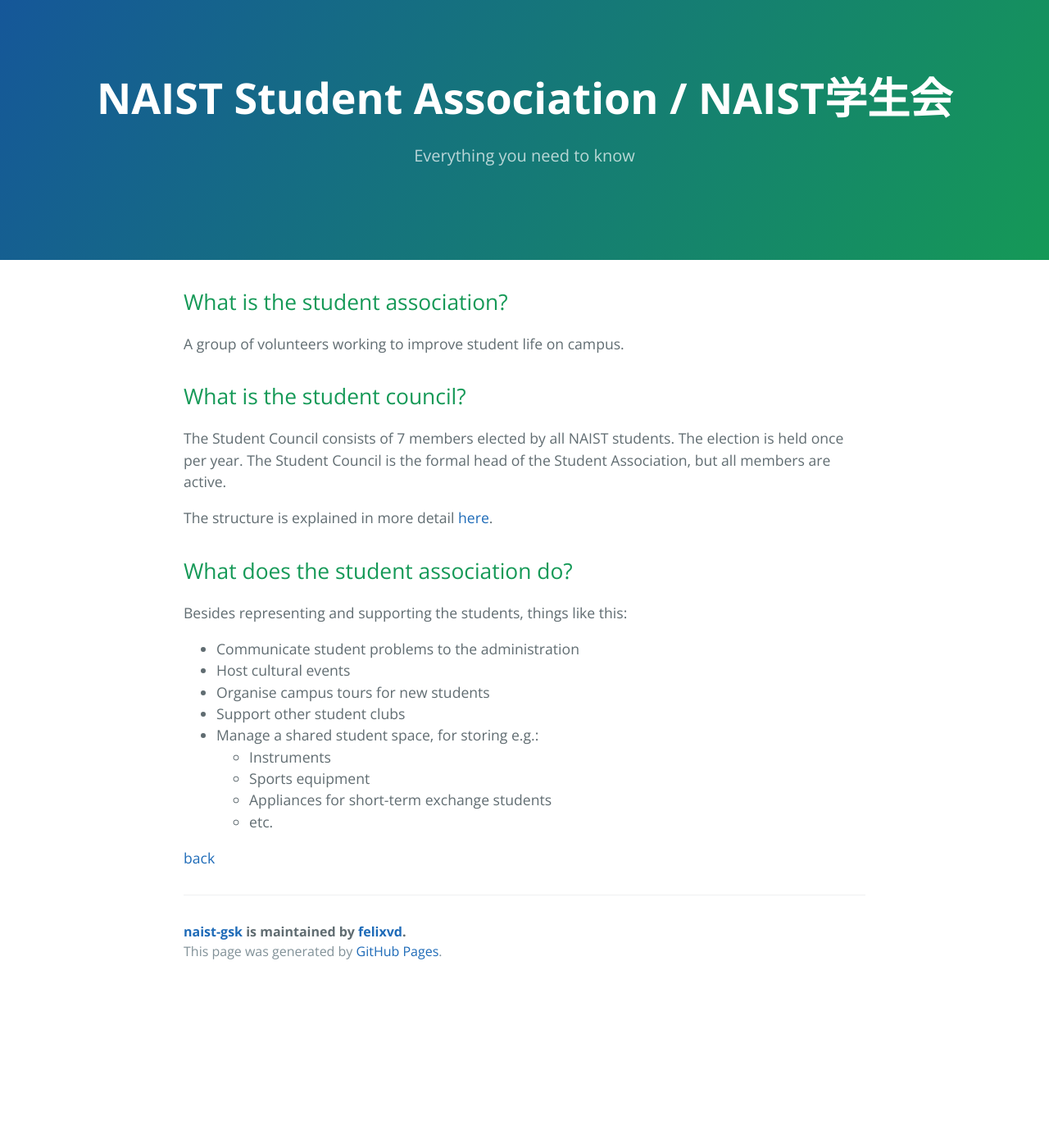
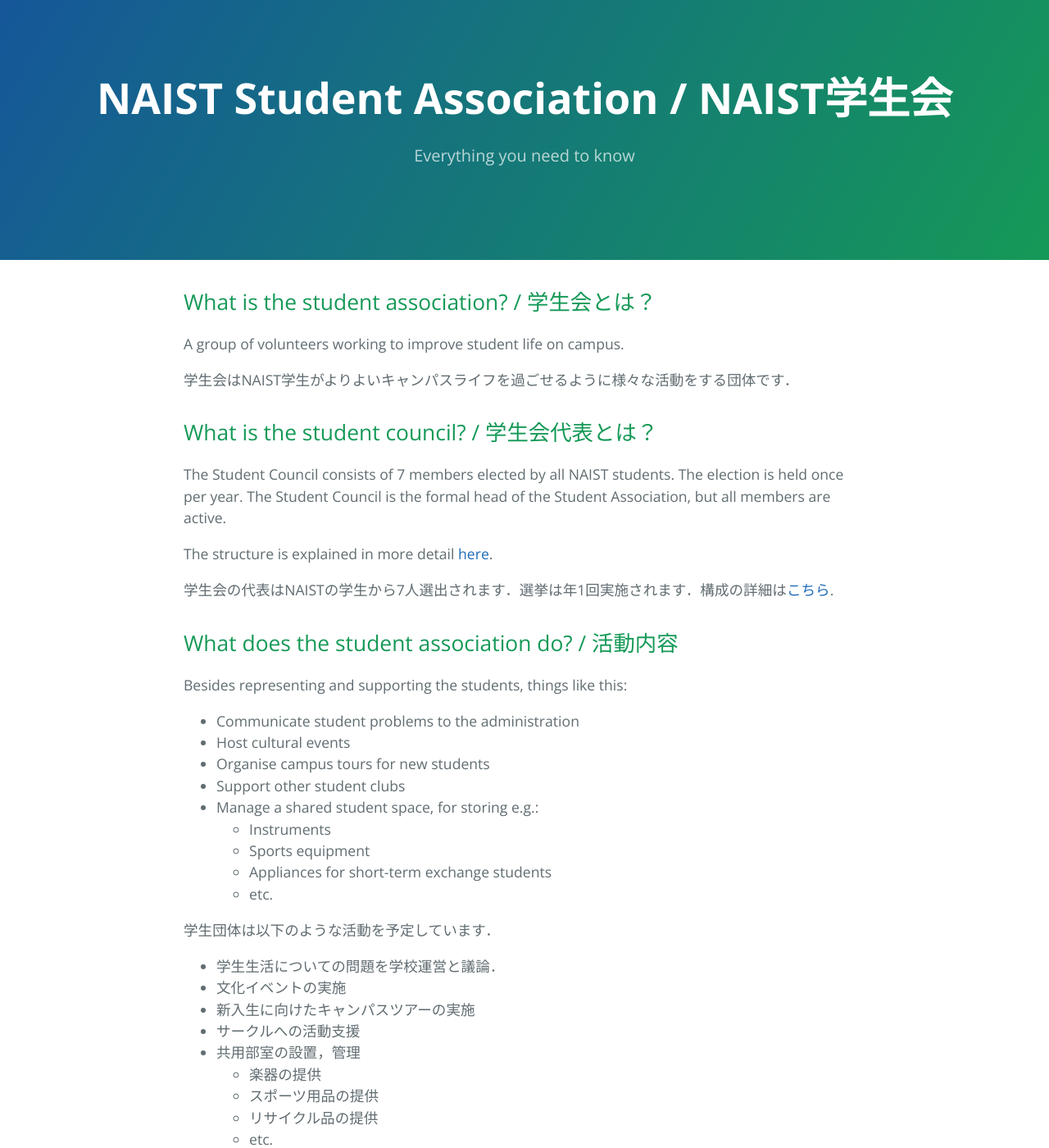
Before and after one commit to felixvd/naist-gsk, a Jekyll site: the page built from introduction.md, in a window 1280 px wide and 1400 px high. Shown: the whole window at 82% size. Built offline with Jekyll 4.4.1, drawn with Linux system fonts in a browser that asks for light colours; our own code applies the rules of GitHub Pages for plain Markdown files.

Commit message:
Added JP translations (Thanks Kanda)

```diff
--- a/introduction.md
+++ b/introduction.md
@@ -2,17 +2,21 @@
 layout: default
 ---
 
-## What is the student association?
+## What is the student association? / 学生会とは？
 
 A group of volunteers working to improve student life on campus.
 
-## What is the student council?
+学生会はNAIST学生がよりよいキャンパスライフを過ごせるように様々な活動をする団体です．
+
+## What is the student council? / 学生会代表とは？
 
 The Student Council consists of 7 members elected by all NAIST students. The election is held once per year. The Student Council is the formal head of the Student Association, but all members are active.
 
 The structure is explained in more detail [here](structure).
 
-## What does the student association do?
+学生会の代表はNAISTの学生から7人選出されます．選挙は年1回実施されます．構成の詳細は[こちら](structure).
+
+## What does the student association do? / 活動内容
 
 Besides representing and supporting the students, things like this:
 
@@ -26,4 +30,16 @@ Besides representing and supporting the students, things like this:
   - Appliances for short-term exchange students
   - etc.
 
+学生団体は以下のような活動を予定しています．
+
+- 学生生活についての問題を学校運営と議論．
+- 文化イベントの実施
+- 新入生に向けたキャンパスツアーの実施
+- サークルへの活動支援
+- 共用部室の設置，管理
+  - 楽器の提供
+  - スポーツ用品の提供
+  - リサイクル品の提供
+  - etc.
+
 [back](./)
```
Also changed, not shown: becoming-a-candidate.md (+14 -6 lines), index.md (+10 -7 lines), participate.md (+4 -1 lines), structure.md (+1 -1 lines), voting.md (+10 -2 lines).
